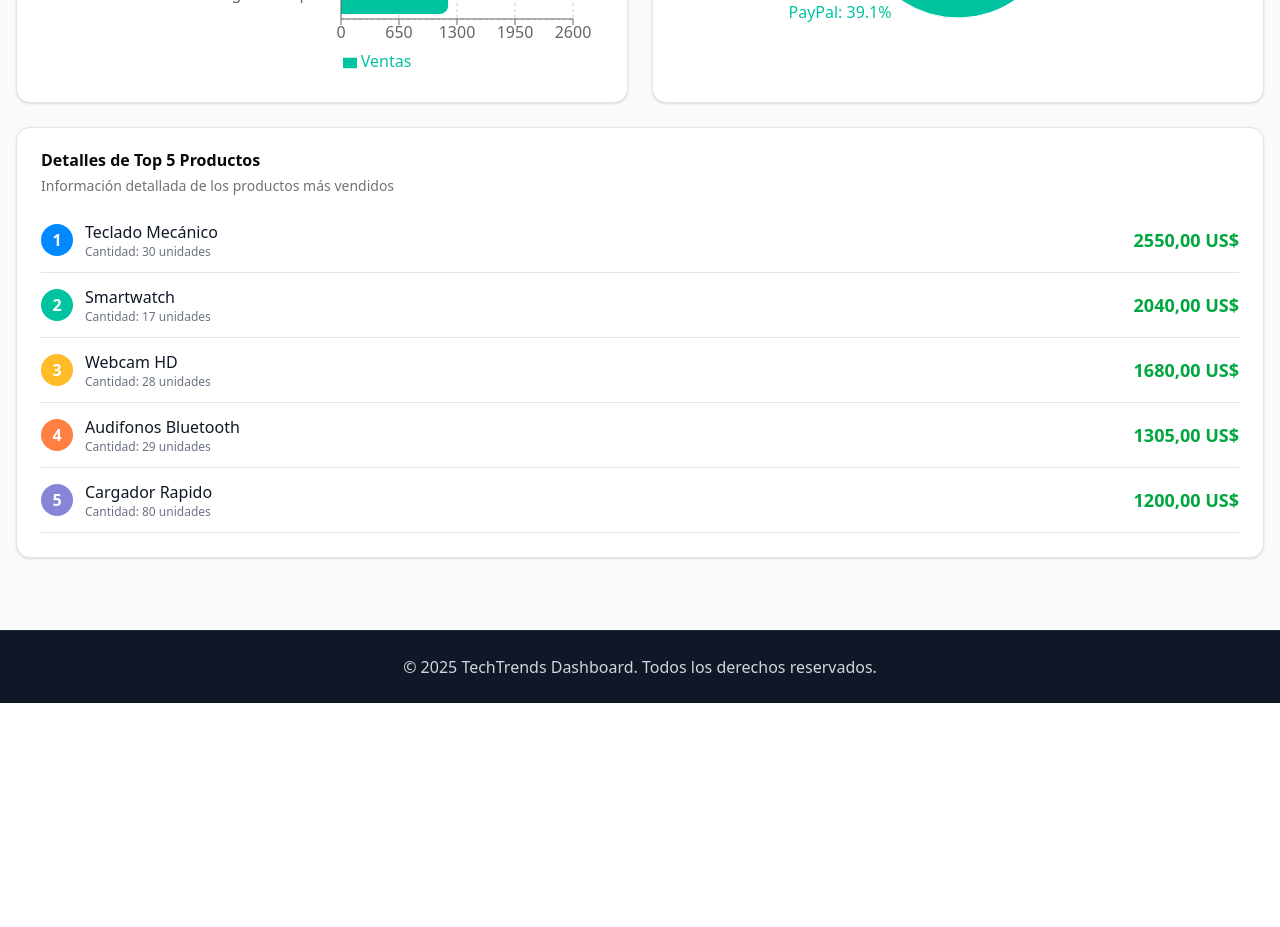
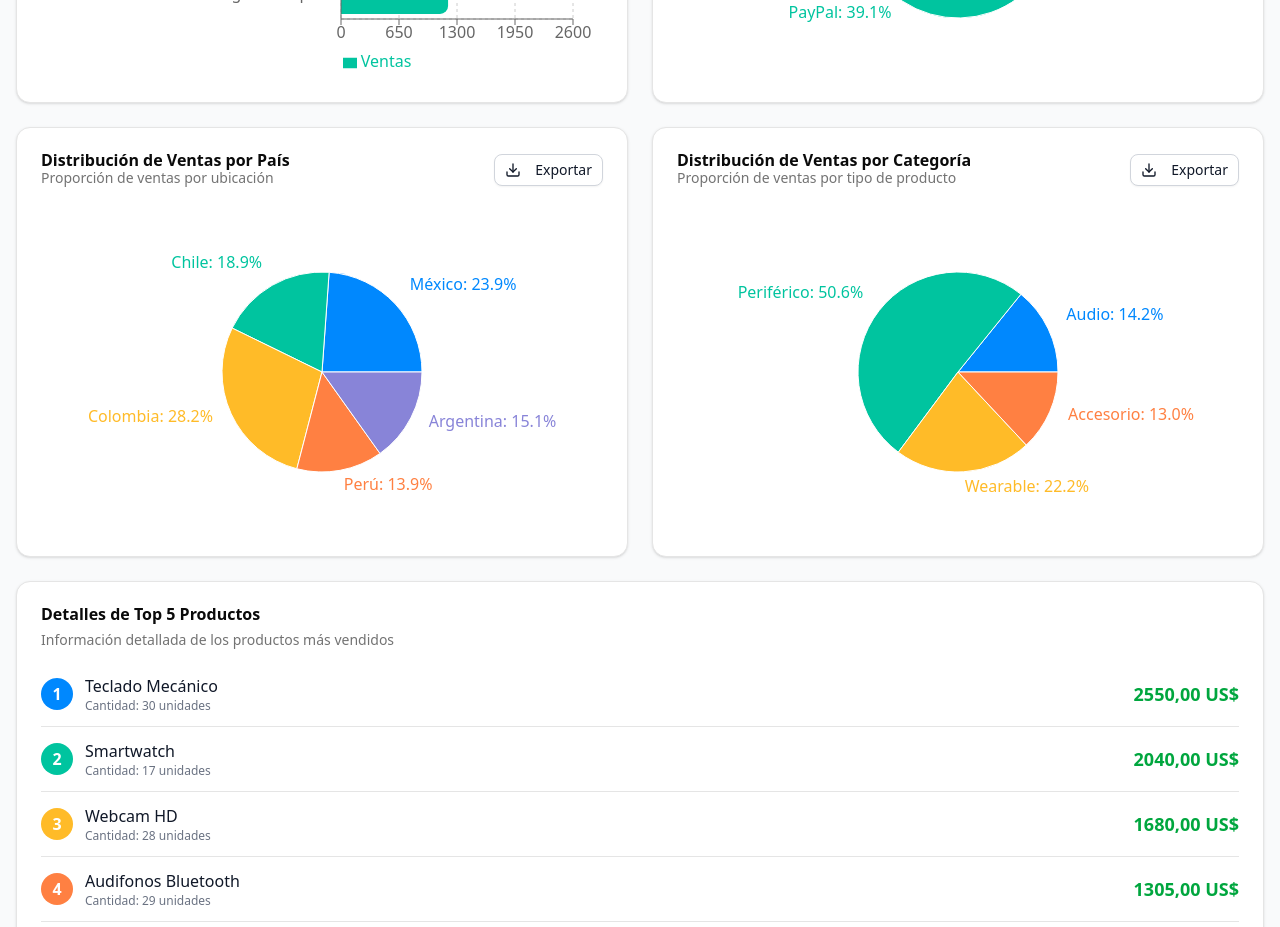
Before and after one commit to Im-Fran/dashboard-techtrends, a React (Vite) app: page /estadisticas in a window 1280 px wide. Shown: the part 1100-2027 px from the top of the page. Before the commit the page ends 1803 px from the top, so only its background shows below. Built offline with nearby package versions, Linux system fonts and the light colour scheme.

Commit message:
Add sales distribution charts by country and category
Co-authored-by: Im-Fran <30329003+Im-Fran@users.noreply.github.com>

```diff
--- a/src/pages/stats/index.tsx
+++ b/src/pages/stats/index.tsx
@@ -26,6 +26,8 @@ import {
   Transaction,
   loadTransactions,
   getSalesByPaymentMethod,
+  getSalesByCategory,
+  getSalesByCountry,
 } from '@/lib/data';
 import { formatCurrency } from '@/lib/currency';
 import { exportChartAsImage } from '@/lib/export';
@@ -147,8 +149,22 @@ export const StatsPage = () => {
   const salesData = salesView === 'monthly' ? monthlySalesData : quarterlySalesData;
   const top5ProductsData = getTop5ProductsByRevenue(transactions);
   const paymentMethodData = getSalesByPaymentMethod(transactions);
+  const categoryData = getSalesByCategory(transactions);
+  const countryData = getSalesByCountry(transactions);
 
   const paymentData = Object.entries(paymentMethodData)
+    .map(([name, value]) => ({
+      name,
+      value: parseFloat(value.toFixed(2)),
+    }));
+
+  const categoryChartData = Object.entries(categoryData)
+    .map(([name, value]) => ({
+      name,
+      value: parseFloat(value.toFixed(2)),
+    }));
+
+  const countryChartData = Object.entries(countryData)
     .map(([name, value]) => ({
       name,
       value: parseFloat(value.toFixed(2)),
@@ -342,6 +358,124 @@ export const StatsPage = () => {
         </Card>
       </div>
 
+      <div className="grid grid-cols-1 lg:grid-cols-2 gap-6">
+        {/* Sales by Country Chart */}
+        <Card>
+          <CardHeader className="flex flex-row items-center justify-between">
+            <div>
+              <CardTitle>Distribución de Ventas por País</CardTitle>
+              <CardDescription>Proporción de ventas por ubicación</CardDescription>
+            </div>
+            <Button
+              size="sm"
+              variant="outline"
+              onClick={() => handleExport('sales-by-country-chart', 'ventas-por-pais')}
+              disabled={exporting === 'sales-by-country-chart'}
+              className="bg-white border border-gray-300 hover:bg-gray-100 text-gray-900 disabled:opacity-50 disabled:cursor-not-allowed"
+            >
+              <Download className="h-4 w-4 mr-2" />
+              {exporting === 'sales-by-country-chart' ? 'Exportando...' : 'Exportar'}
+            </Button>
+          </CardHeader>
+          <CardContent>
+            <div className="w-full h-80" id="sales-by-country-chart">
+              <ResponsiveContainer width="100%" height="100%">
+                <PieChart>
+                  <Pie
+                    data={countryChartData}
+                    cx="50%"
+                    cy="50%"
+                    labelLine={false}
+                    label={({ name, value }) =>
+                      `${name}: ${((value as number / countryChartData.reduce((sum, p) => sum + p.value, 0)) * 100).toFixed(1)}%`
+                    }
+                    outerRadius={100}
+                    fill="#8884d8"
+                    dataKey="value"
+                  >
+                    {countryChartData.map((_entry, index) => (
+                      <Cell
+                        key={`cell-${index}`}
+                        fill={COLORS[index % COLORS.length]}
+                      />
+                    ))}
+                  </Pie>
+                  <Tooltip
+                    formatter={(value: number) => formatCurrency(value)}
+                    contentStyle={{
+                      backgroundColor: '#ffffff',
+                      border: '2px solid #000',
+                      borderRadius: '4px',
+                      padding: '8px 12px',
+                      boxShadow: '0 2px 8px rgba(0,0,0,0.15)',
+                      fontSize: '12px'
+                    }}
+                  />
+                </PieChart>
+              </ResponsiveContainer>
+            </div>
+          </CardContent>
+        </Card>
+
+        {/* Sales by Category Chart */}
+        <Card>
+          <CardHeader className="flex flex-row items-center justify-between">
+            <div>
+              <CardTitle>Distribución de Ventas por Categoría</CardTitle>
+              <CardDescription>Proporción de ventas por tipo de producto</CardDescription>
+            </div>
+            <Button
+              size="sm"
+              variant="outline"
+              onClick={() => handleExport('sales-by-category-chart', 'ventas-por-categoria')}
+              disabled={exporting === 'sales-by-category-chart'}
+              className="bg-white border border-gray-300 hover:bg-gray-100 text-gray-900 disabled:opacity-50 disabled:cursor-not-allowed"
+            >
+              <Download className="h-4 w-4 mr-2" />
+              {exporting === 'sales-by-category-chart' ? 'Exportando...' : 'Exportar'}
+            </Button>
+          </CardHeader>
+          <CardContent>
+            <div className="w-full h-80" id="sales-by-category-chart">
+              <ResponsiveContainer width="100%" height="100%">
+                <PieChart>
+                  <Pie
+                    data={categoryChartData}
+                    cx="50%"
+                    cy="50%"
+                    labelLine={false}
+                    label={({ name, value }) =>
+                      `${name}: ${((value as number / categoryChartData.reduce((sum, p) => sum + p.value, 0)) * 100).toFixed(1)}%`
+                    }
+                    outerRadius={100}
+                    fill="#8884d8"
+                    dataKey="value"
+                  >
+                    {categoryChartData.map((_entry, index) => (
+                      <Cell
+                        key={`cell-${index}`}
+                        fill={COLORS[index % COLORS.length]}
+                      />
+                    ))}
+                  </Pie>
+                  <Tooltip
+                    formatter={(value: number) => formatCurrency(value)}
+                    contentStyle={{
+                      backgroundColor: '#ffffff',
+                      border: '2px solid #000',
+                      borderRadius: '4px',
+                      padding: '8px 12px',
+                      boxShadow: '0 2px 8px rgba(0,0,0,0.15)',
+                      fontSize: '12px'
+                    }}
+                  />
+                </PieChart>
+              </ResponsiveContainer>
+            </div>
+          </CardContent>
+        </Card>
+      </div>
+
       {/* Top 5 Products Details Table */}
       <Card>
         <CardHeader>
```
